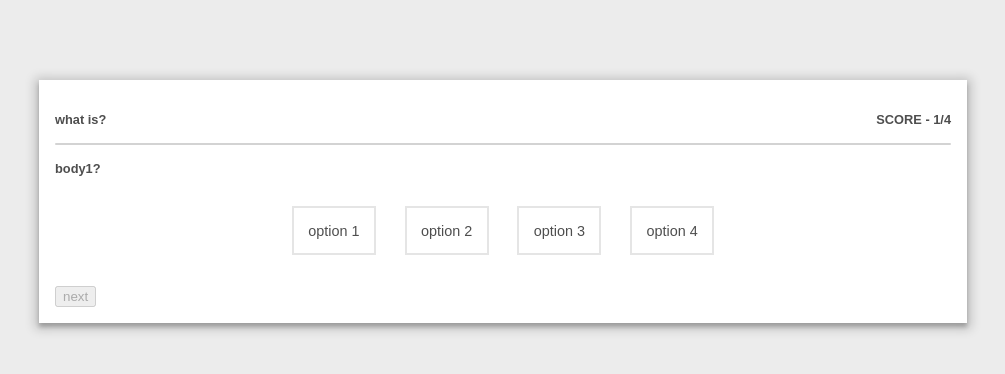
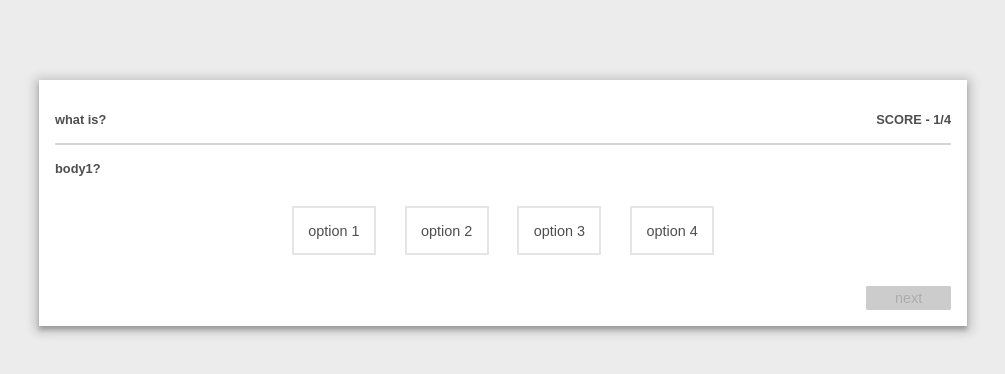
Before and after one commit to nirtamir2/quiz, a Vue app: page / in a window 1280 px wide. Shown: the top 374 px of the page, without its empty margins (137-1142 px from the left). Built offline with nearby package versions, Linux system fonts and the light colour scheme.

Commit message:
style buttons

```diff
--- a/src/components/Question.vue
+++ b/src/components/Question.vue
@@ -14,8 +14,8 @@
       </ul>
     </div>
     <div class="question-buttons">
-      <button @click="back" v-if="index !== 0">back</button>
-      <button @click="next" :disabled="!savedAnswer">next</button>
+      <button class="button" @click="back" v-if="index !== 0">back</button>
+      <button class="button" @click="next" :disabled="!savedAnswer">next</button>
     </div>
   </div>
 </template>
@@ -68,6 +68,11 @@ export default {
   margin: 1em 0;
 }
 
+.question-buttons {
+  display: flex;
+  justify-content: flex-end;
+}
+
 .options {
   padding: 0;
   display: flex;
@@ -76,6 +81,7 @@ export default {
 }
 
 .option {
+  cursor: pointer;
   margin: 1em;
   font-size: 0.9em;
   list-style: none;
@@ -96,4 +102,21 @@ export default {
 .score {
   justify-self: flex-end;
 }
+
+.button {
+  background-color: var(--button-primary);
+  color: var(--text);
+  padding: 0.3em 2em;
+  font-size: 0.9rem;
+  outline: none;
+  margin-left: 0.5em;
+  cursor: pointer;
+  border: none;
+  border-radius: 0.1em;
+}
+
+.button:disabled {
+  color: var(--text-disable);
+  cursor: not-allowed;
+}
 </style>
--- a/src/main.css
+++ b/src/main.css
@@ -3,6 +3,7 @@
   --card-background: #ffffff;
   --button-primary: #cccccc;
   --text: #4e4e4e;
+  --text-disable: #acacac;
   --text-light: #d3d3d3;
   --progress: #3734f8;
   --option-selected: #767676;
```
